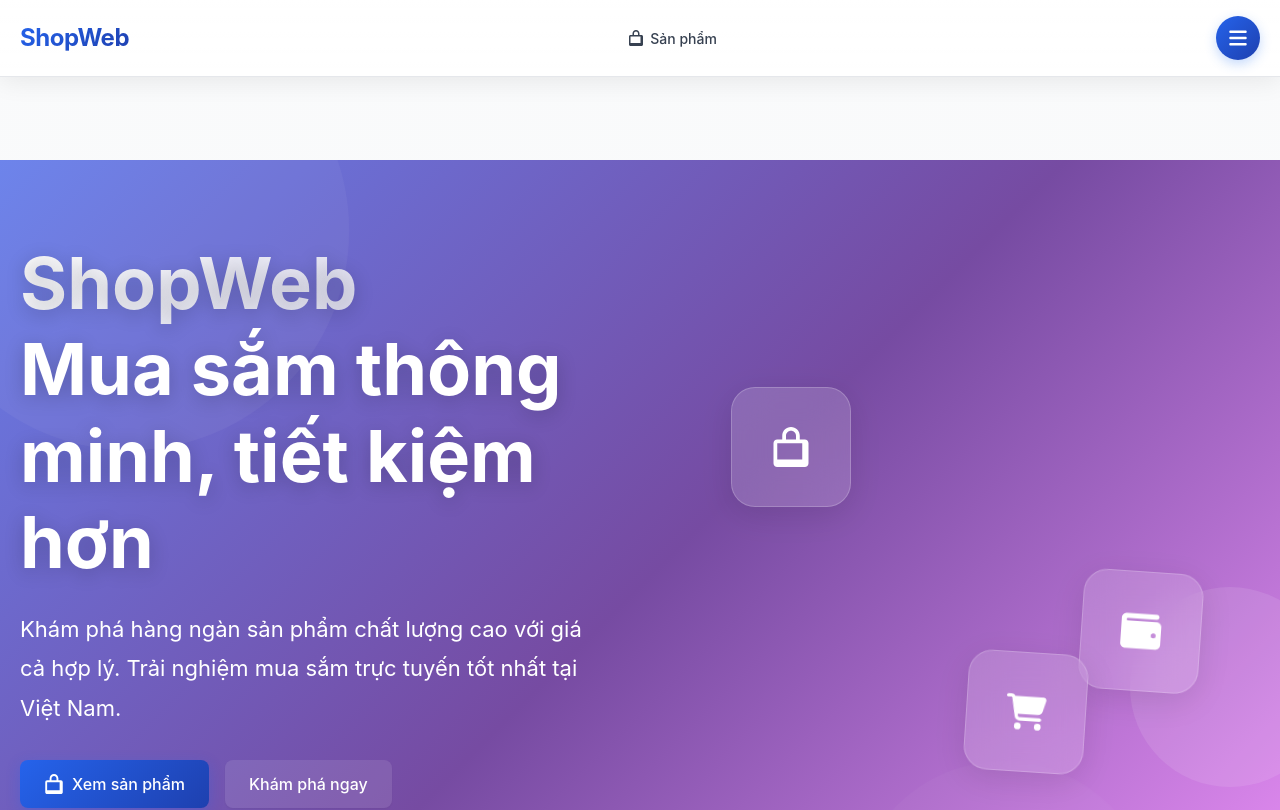
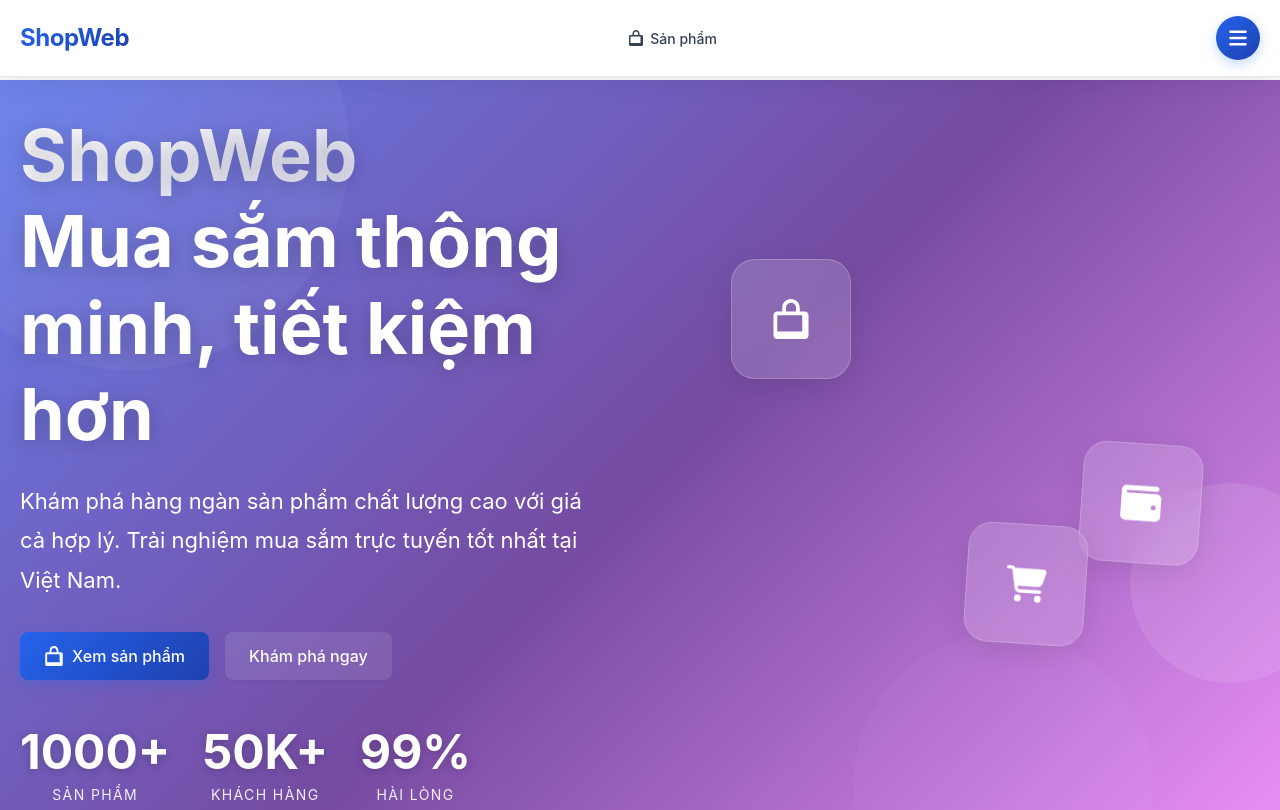
Before and after one commit to Anh2516/Full_shop_web, a React (Create React App) app in the folder client/: page / in a window 1280 px wide. Shown: the top 810 px of the page. Built offline with nearby package versions, Linux system fonts and the light colour scheme; no server answers.

Commit message:
Adjust home layout padding and clean up unused debug util

```diff
--- a/client/src/pages/Home.css
+++ b/client/src/pages/Home.css
@@ -1,6 +1,18 @@
 /* ============================================
    HERO SECTION - Modern Design
    ============================================ */
+
+.home-page {
+  padding-top: var(--spacing-4);
+  min-height: auto;
+  background: transparent;
+}
+.main-content.home-page {
+  /* Ghi đè padding mặc định 160px ở .main-content (App.css) */
+  padding-top: 80px;
+  padding-bottom: 0px;
+  min-height: auto;
+}
 
 .hero-section {
   position: relative;
@@ -10,7 +22,8 @@
   overflow: hidden;
   background: linear-gradient(135deg, #667eea 0%, #764ba2 50%, #f093fb 100%);
   margin-bottom: var(--spacing-20);
-  padding: var(--spacing-20) 0;
+  /* Giảm padding top để nền áp sát navbar hơn */
+  padding: var(--spacing-8) 0 var(--spacing-20);
 }
 
 .hero-background {
--- a/client/src/pages/Home.js
+++ b/client/src/pages/Home.js
@@ -22,7 +22,7 @@ const Home = () => {
   ];
 
   return (
-    <div className="main-content">
+    <div className="main-content home-page">
       {/* Hero Section */}
       <div className="hero-section">
         <div className="hero-background">
```
Also changed, not shown: client/src/utils/debug.js (deleted, +0 -16 lines).
